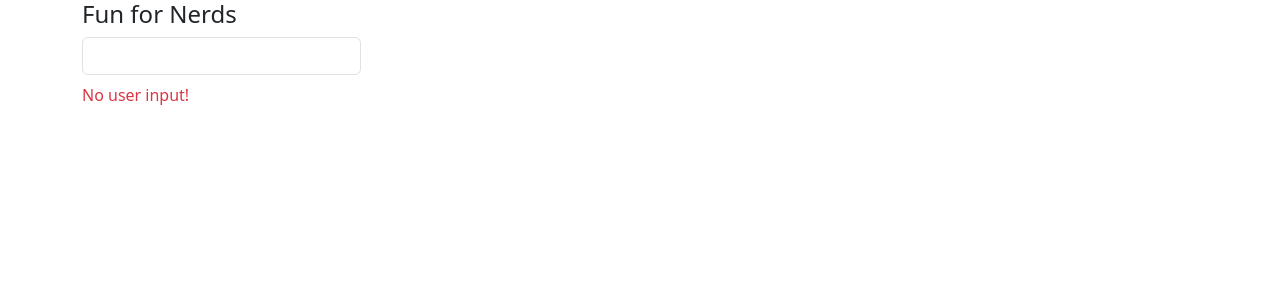
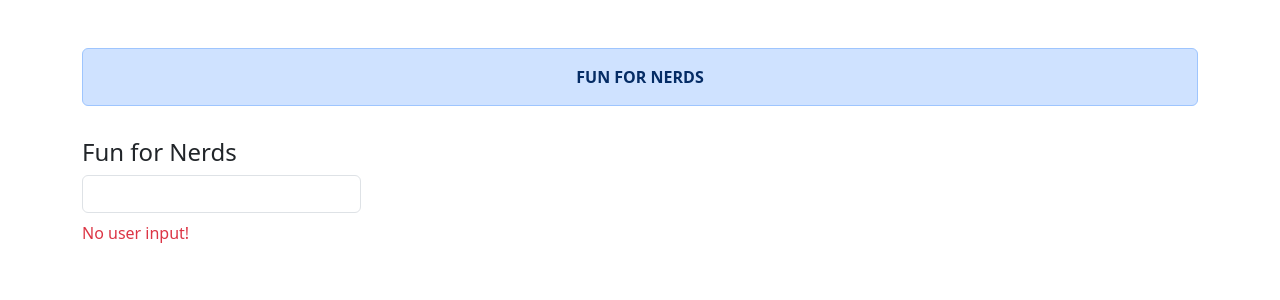
Before and after one commit to MytilinisV/fun-for-nerds-angular-app, an Angular app: page / in a window 1280 px wide. Shown: the top 300 px of the page. Built offline with nearby package versions, Linux system fonts and the light colour scheme.

Commit message:
app-component change

```diff
--- a/src/app/app.component.html
+++ b/src/app/app.component.html
@@ -1,5 +1,13 @@
-<div class="container">
+<div class="container mt-5 ">
+    <div class="d-flex flex-column gap-2">
+        <div class="alert alert-primary text-center fw-bold ">FUN FOR NERDS</div>
+        <!-- <word-input>
 
+        </word-input> -->
+        <div>
+            <!-- <app-even-length-words >
+            </app-even-length-words> -->
+        </div>
 <app-fun-for-nerds></app-fun-for-nerds>
-
+    </div>
 </div>
```
